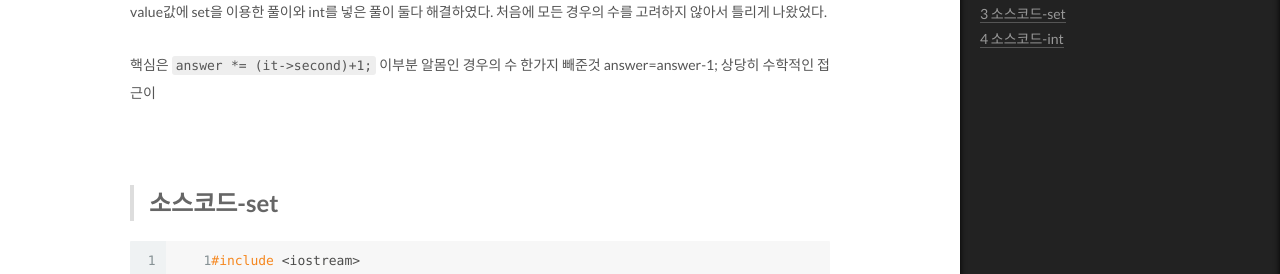
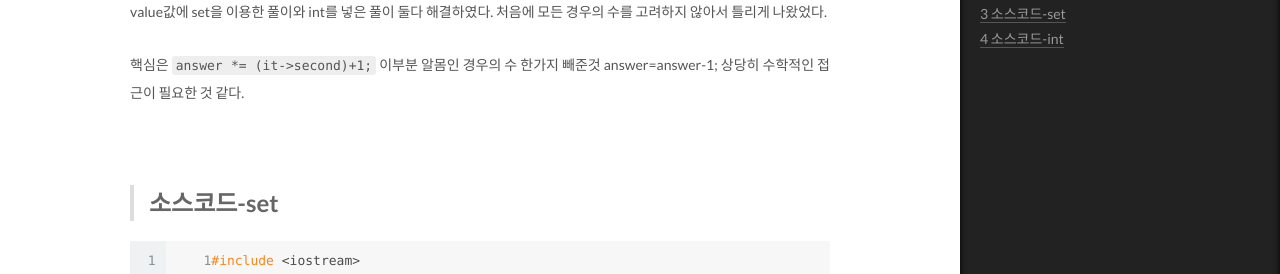
Before and after one commit to Lee-jisang/Lee-jisang.github.io, a Jekyll site: the page built from _posts/BaekJoon/2022-06-30-9375패션왕 신해빈.md, in a window 1280 px wide and 1400 px high, scrolled down 1067 px. Shown: the part 174-448 px from the top of the window. Built offline with Jekyll 4.4.1, drawn with Linux system fonts in a browser that asks for light colours.

Commit message:
Update 2022-06-30-9375패션왕 신해빈.md

```diff
--- a/_posts/BaekJoon/2022-06-30-9375패션왕 신해빈.md
+++ b/_posts/BaekJoon/2022-06-30-9375패션왕 신해빈.md
@@ -41,7 +41,7 @@ value값에 set을 이용한 풀이와 int를 넣은 풀이 둘다 해결하였
 처음에 모든 경우의 수를 고려하지 않아서 틀리게 나왔었다.
 
 핵심은 `answer *= (it->second)+1;` 이부분 알몸인 경우의 수 한가지 빼준것 answer=answer-1;
-상당히 수학적인 접근이
+상당히 수학적인 접근이 필요한 것 같다.
 
 <br/>
 
```
